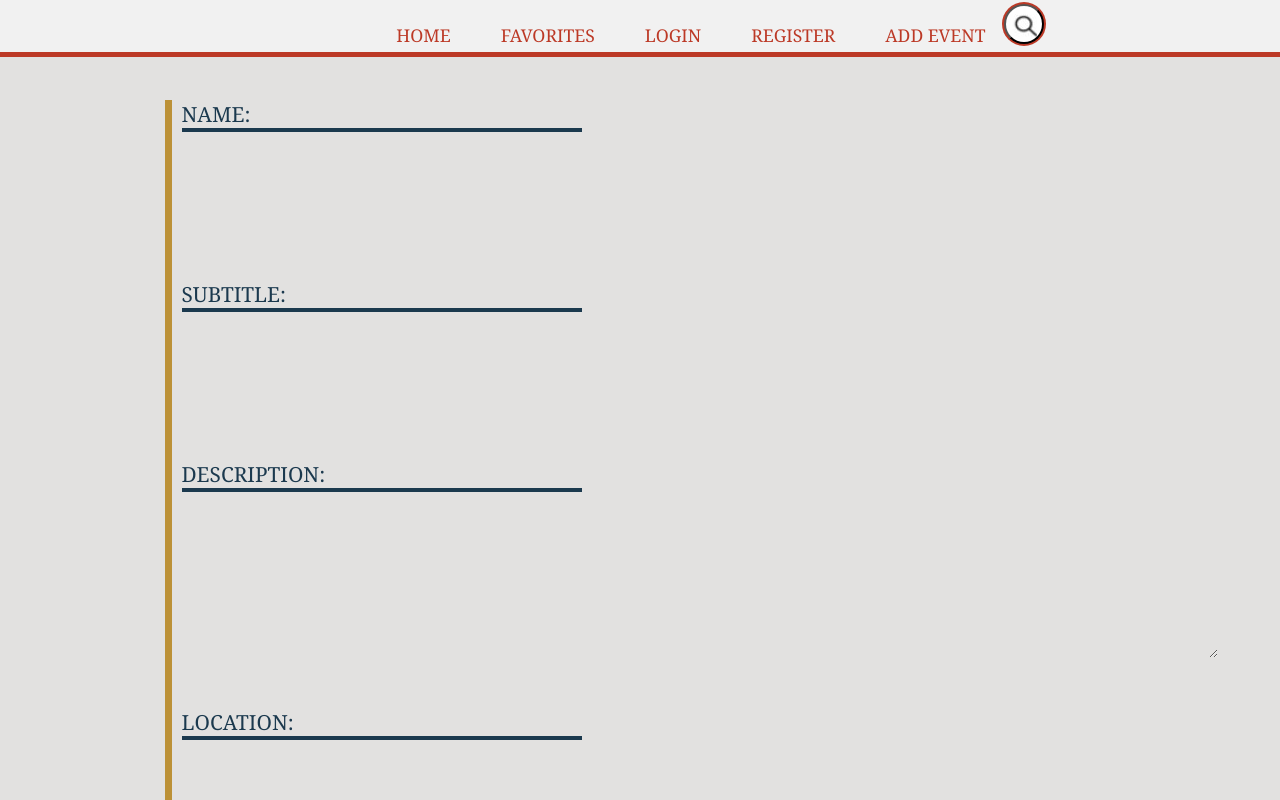
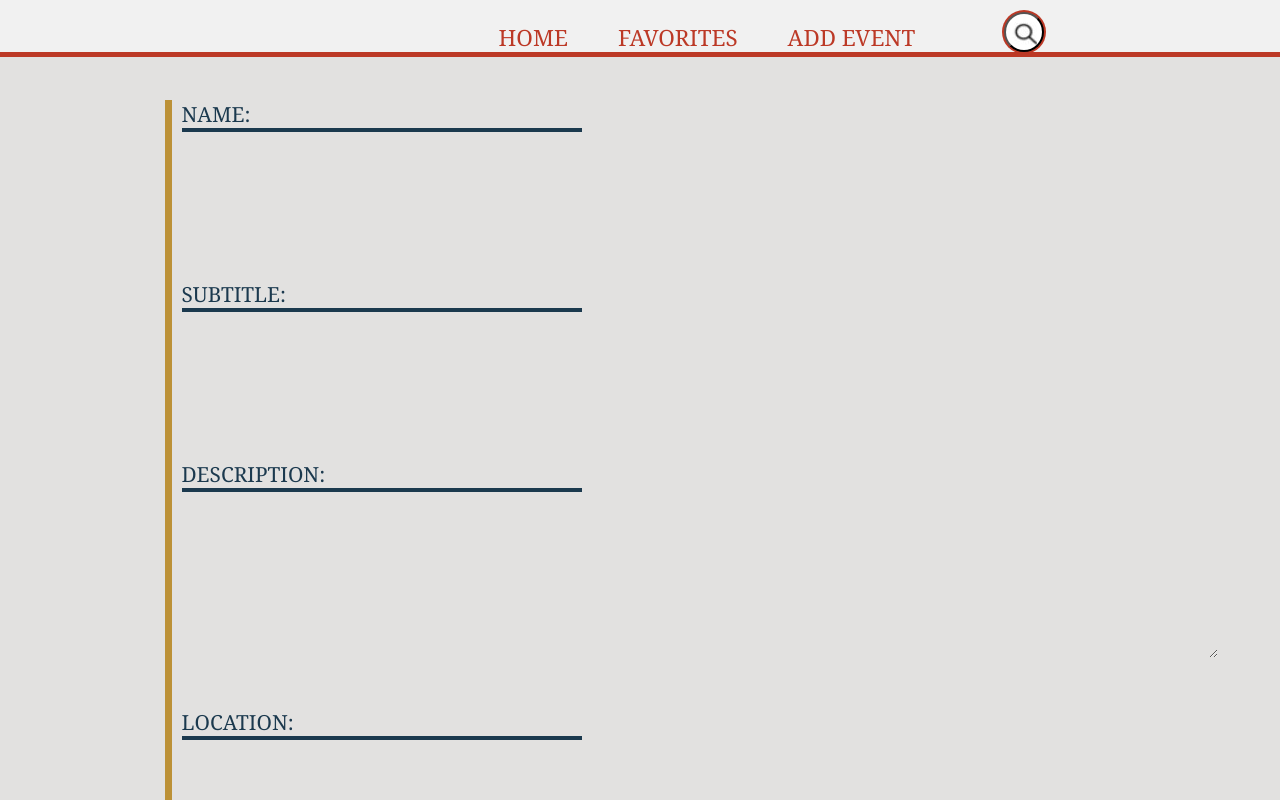
Before and after one commit to koli9513/dotned-enterprise-frontend, a React (Create React App) app: page /events/add in a window 1280 px wide. Shown: the top 800 px of the page. Built offline with nearby package versions, Linux system fonts and the light colour scheme.

Commit message:
fix: default category for add event, remove unused buttons

```diff
--- a/src/components/AddEvent.js
+++ b/src/components/AddEvent.js
@@ -15,7 +15,7 @@ const AddEvent = () => {
     eventUrl: "",
     userId: 1,
     date: "2021-10-12T19:30",
-    category: "",
+    category: "THEATER",
     subtitle: "",
   });
 
--- a/src/components/elements/Navbar.js
+++ b/src/components/elements/Navbar.js
@@ -9,8 +9,6 @@ const Navbar = () => {
         <StyledNavbar>
                 <StyledNavbarLink to="/">Home</StyledNavbarLink>
                 <StyledNavbarLink to="/favorites">Favorites</StyledNavbarLink>
-                <StyledNavbarLink to="/login">Login</StyledNavbarLink>
-                <StyledNavbarLink to="/register">Register</StyledNavbarLink>
                 <StyledNavbarLink to="/events/add">Add event</StyledNavbarLink>
         </StyledNavbar>
         <SearchField/>
--- a/src/components/styles/StyledNavbarLink.js
+++ b/src/components/styles/StyledNavbarLink.js
@@ -3,15 +3,15 @@ import {Link} from "react-router-dom";
 
 export const StyledNavbarLink = styled(Link)`
   position: relative;
-  left: 29%;
+  left: 37%;
   font-family: 'PT Serif',Georgia,serif;
   background: #f1f1f1;
   color: #bc3926;
   float: left;
   height: 34px;
-  line-height: 34px;
+  line-height: 40px;
   text-align: center;
-  font-size: 1.1em;
+  font-size: 1.4em;
   margin-top: 18px;
   padding: 0 25px;
   text-transform: uppercase;
@@ -21,7 +21,7 @@ export const StyledNavbarLink = styled(Link)`
   margin-right: auto;
 
   ${props => props && css`
-    transition: 0.1s;
+    transition: 0.2s;
 
     &:hover {
       background: #bc3926;
--- a/src/components/styles/search.css
+++ b/src/components/styles/search.css
@@ -8,7 +8,7 @@
     border-radius : 40px;
     padding : 2px;
     left: 80%;
-    top: 3%;
+    top: 4%;
 }
 .search-btn
 {
```
